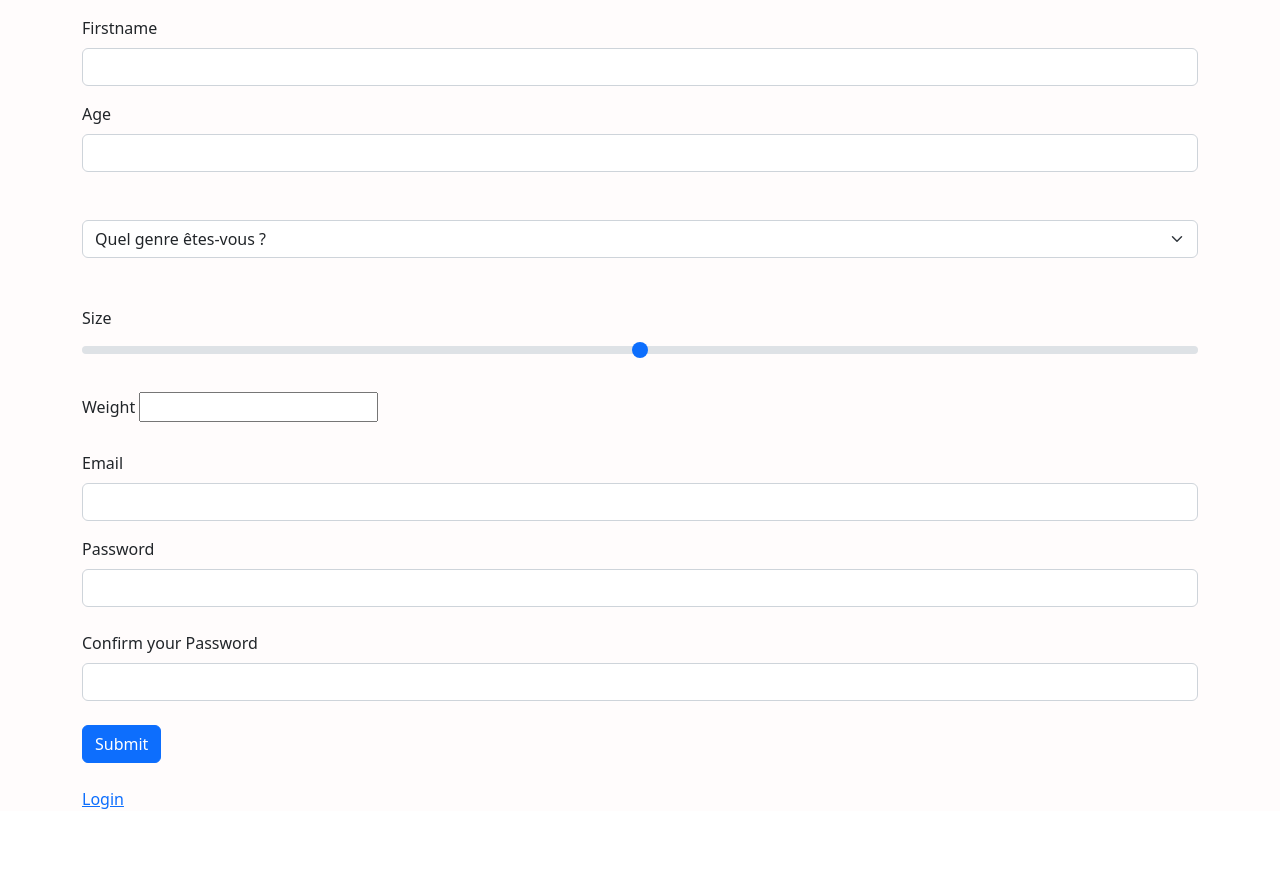
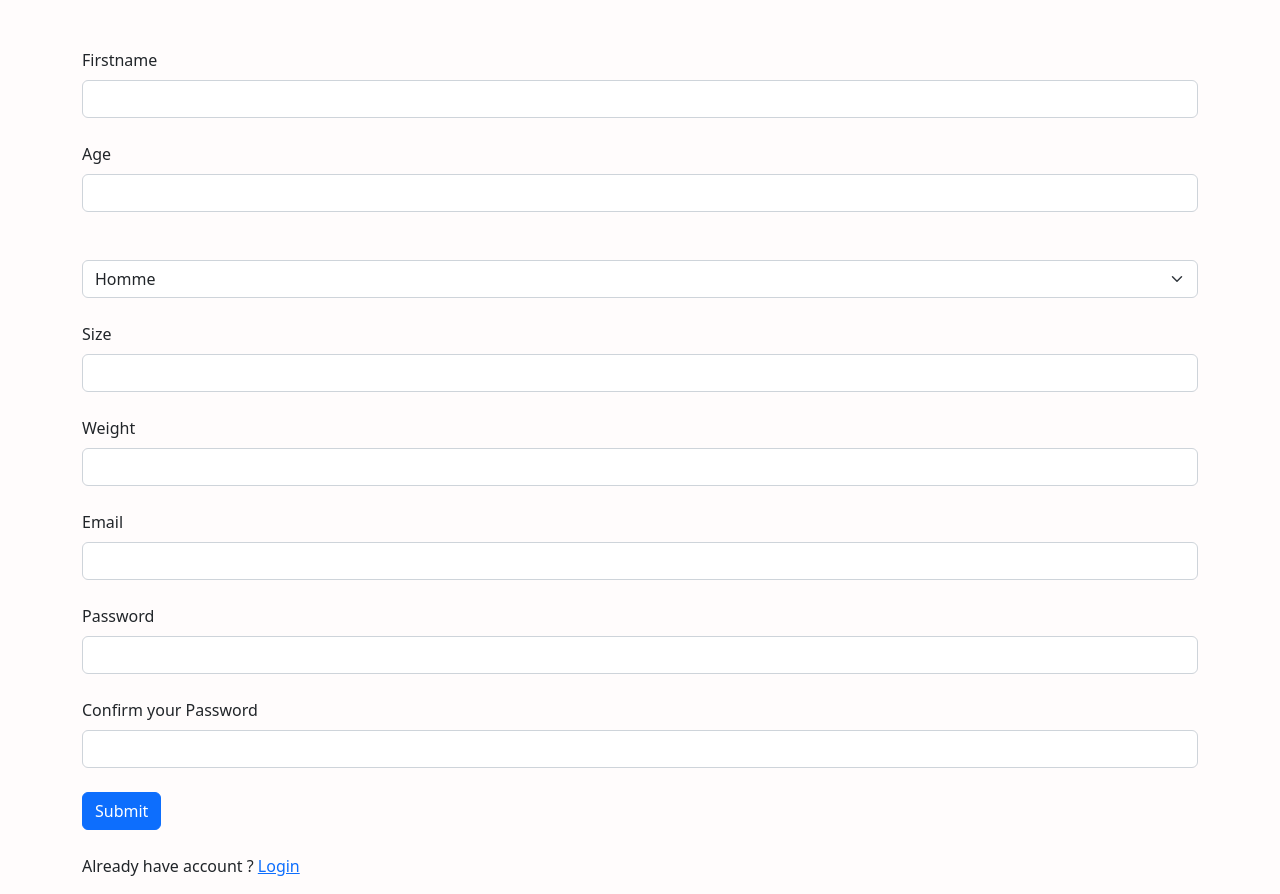
Before and after one commit to Livinien/Track-Calorie, a PHP site: page /register.php in a window 1280 px wide. Shown: the part 76-970 px from the top of the page. Before the commit the page ends 885 px from the top, so only its background shows below. Run offline with PHP 8.4, Linux system fonts and the light colour scheme; style sheets or scripts are compiled from the project's sources.

Commit message:
Ajout du register / login / logout

```diff
--- /dev/null
+++ b/config.php
@@ -0,0 +1,5 @@
+<?php
+
+$conn = mysqli_connect('localhost:3307', 'root', '', 'track-calorie');
+
+?>
--- a/register.php
+++ b/register.php
@@ -6,6 +6,44 @@
 
 
     include_once('includes/header.php');
+
+
+
+    @include 'config.php';
+
+    if(!empty($_SESSION["id"])) {
+        header("Location: index.php");
+    }
+
+    if(isset($_POST['submit'])) {
+
+        $firstname = $_POST['firstname'];
+        $age = $_POST['age'];
+        $gender = $_POST['gender'];
+        $size = $_POST['size'];
+        $weight = $_POST['weight'];
+        $email = $_POST['email'];
+        $password = $_POST['password'];
+        $confirm_password = $_POST['confirm_password'];
+        $duplicate = mysqli_query($conn, "SELECT * FROM user_id WHERE firstname = '$firstname' OR email = '$email'");
+
+        if(mysqli_num_rows($duplicate) > 0) {
+            echo "<script> alert('Fistname or Email has already taken'); </script>";
+
+        } else {
+            if($password == $confirm_password) {
+                $query = "INSERT INTO user_id VALUES('', '$firstname', '$age', '$gender', '$size', '$weight', '$email', '$password')";
+                header("Location: index.php");
+                mysqli_query($conn, $query);
+
+                echo "<script> alert('Registration Successful'); </script>";
+
+            } else {
+                echo "<script> alert('Password does not match'); </script>";
+            }
+        }
+    };
+
 ?>
 
 <header>
@@ -13,6 +51,14 @@
         <div class="row">
             <div class="col"></div>
             <h1>Register Page</h1>
+
+            <?php
+            if(isset($error)) {
+                foreach($error as $error) {
+                    echo '<span class="error-msg>'.$error.'</span>';
+                };
+            };
+            ?>
         </div>
     </div>
 </header>
@@ -22,61 +68,55 @@
     <div class="container">
         <div class="row">
             <div class="col">
-                <form>
+                <form action="" method="POST">
 
-                    <div class="mt-3">
+                    <div class="mt-5">
                         <label for="firstname" class="form-label">Firstname</label>
-                        <input type="text" class="form-control" id="firstname">
+                        <input type="text" name="firstname" class="form-control" id="firstname">
                     </div>
 
-                    <div class="mt-3">
+                    <div class="mt-4">
                         <label for="age" class="form-label">Age</label>
-                        <input type="text" class="form-control" id="age">
+                        <input type="text" name="age" class="form-control" id="age">
                     </div>
 
-                    <select class="form-select mt-5" aria-label="Default select example">
-                        <option selected>Quel genre êtes-vous ?</option>
-                        <option value="1">Homme</option>
-                        <option value="2">Femme</option>
-                        <option value="3">Unisexe</option>
+                    <select class="form-select mt-5" name="gender" aria-label=" Default select example">
+                        <option value="man">Homme</option>
+                        <option value="woman">Femme</option>
+                        <option value="unisex">Unisexe</option>
                     </select>
 
-                    <div class="mt-5">
+                    <div class="mt-4">
                         <label for="size" class="form-label">Size</label>
-                        <input type="range" class="form-range" id="size">
+                        <input type="number" name="size" class="form-control" id="size">
                     </div>
 
                     <div class="mt-4">
                         <label for="weight" class="form-label">Weight</label>
-                        <input type="number" class="form-number" id="weight">
+                        <input type="number" name="weight" class="form-control" id="weight">
                     </div>
 
                     <div class="mt-4">
                         <label for="email" class="form-label">Email</label>
-                        <input type="email" class="form-control" id="email" aria-describedby="emailHelp">
+                        <input type="email" name="email" class="form-control" id="email" aria-describedby="emailHelp">
                         <div id="emailHelp" class="form-text"></div>
                     </div>
 
-                    <div class="mt-3">
+                    <div class="mt-4">
                         <label for="password" class="form-label">Password</label>
-                        <input type="password" class="form-control" id="password">
+                        <input type="password" name="password" class="form-control" id="password">
                     </div>
 
                     <div class="mt-4">
                         <label for="password" class="form-label">Confirm your Password</label>
-                        <input type="password" class="form-control" id="confirm-password">
+                        <input type="password" name="confirm_password" class="form-control" id="confirm_password">
                     </div>
 
-                    <!-- <div class="mt-4 form-check">
-                        <input type="checkbox" class="form-check-input" id="checkbox">
-                        <label class="form-check-label" for="checkbox">Check me out</label>
-                    </div> -->
-
-                    <button type="submit" class="btn btn-primary mt-4">Submit</button>
+                    <button type="submit" name="submit" class="btn btn-primary mt-4">Submit</button>
 
                 </form>
                 <br>
-                <a href="login.php">Login</a>
+                <p>Already have account ? <a href="login.php">Login</a></p>
             </div>
         </div>
     </div>
```
Also changed, not shown: assets/scss/register.scss (added, +8 -0 lines), index.php (+22 -4 lines), login.php (+33 -9 lines), logout.php (added, +12 -0 lines), assets/scss/app.scss (line endings or trailing spaces), assets/scss/components/header.scss (line endings or trailing spaces), profile.php (added).
